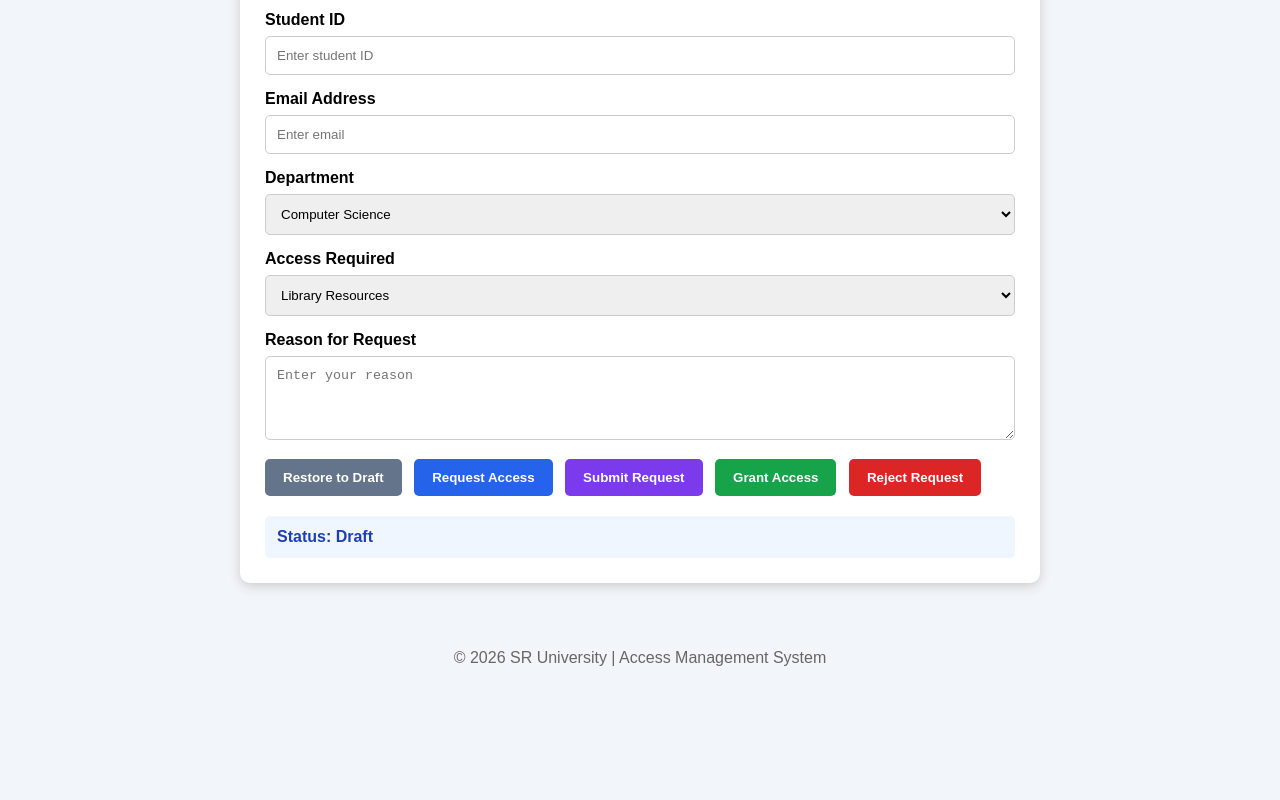
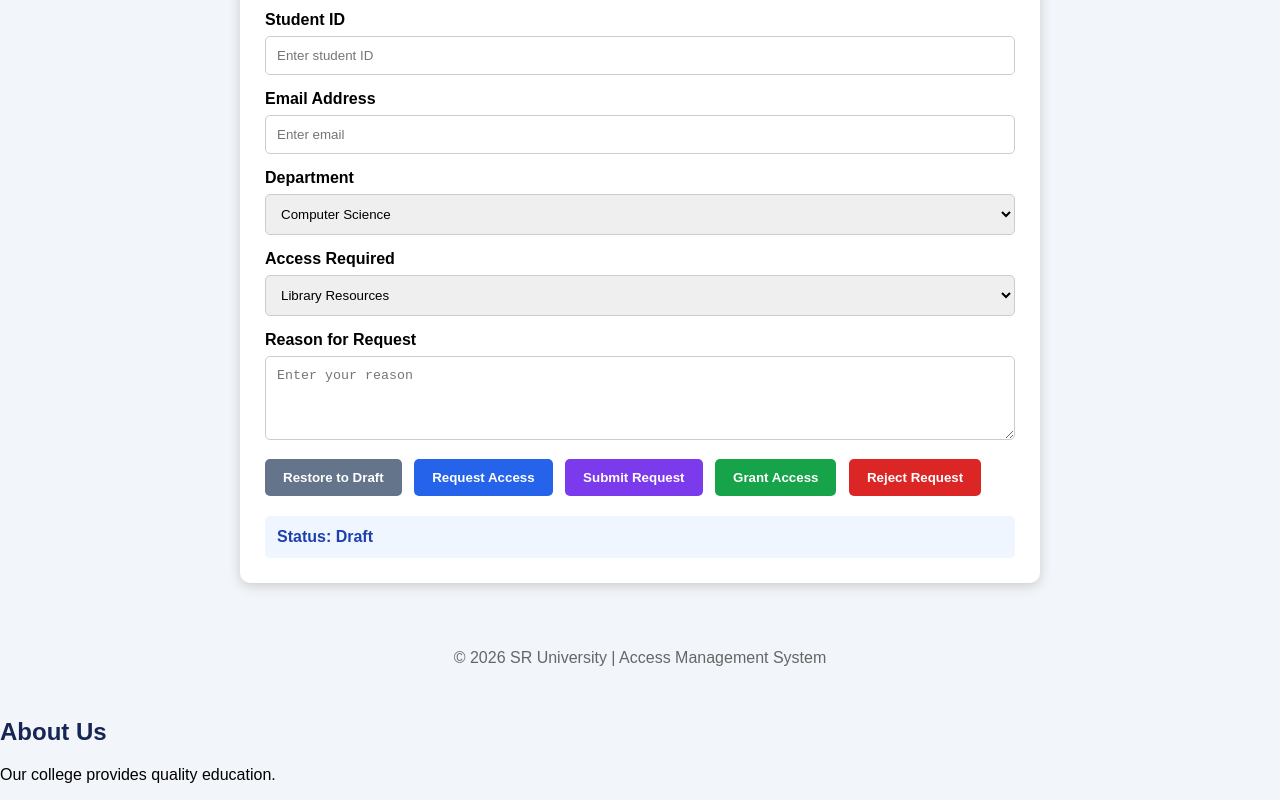
Before and after one commit to 2403a510c8-hub/CollegeWebsite, a plain HTML site: page index.html in a window 1280 px wide. Shown: the part 388-1188 px from the top of the page. Before the commit the page ends 1086 px from the top, so only its background shows below. Drawn offline with Linux system fonts and the light colour scheme.

Commit message:
Added about section

```diff
--- a/index.html
+++ b/index.html
@@ -210,6 +210,8 @@
         statusBox.innerHTML = "Status: Request Rejected";
     }
 </script>
+<h2>About Us</h2>
+<p>Our college provides quality education.</p>
 
 </body>
 </html>
```
